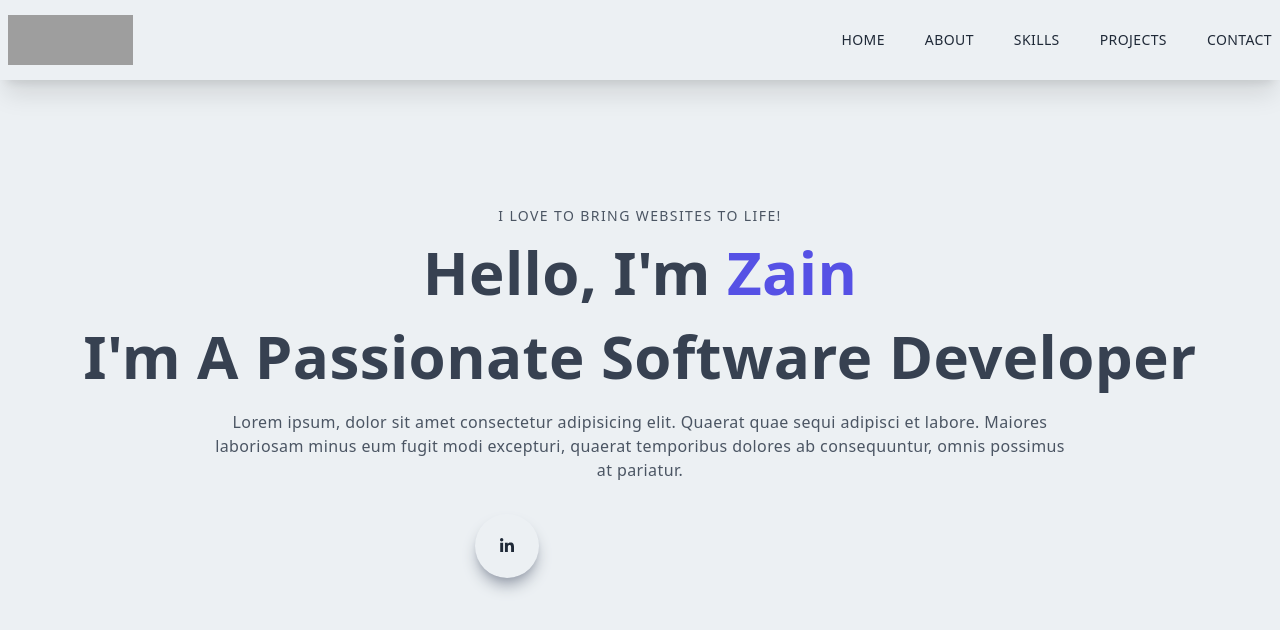
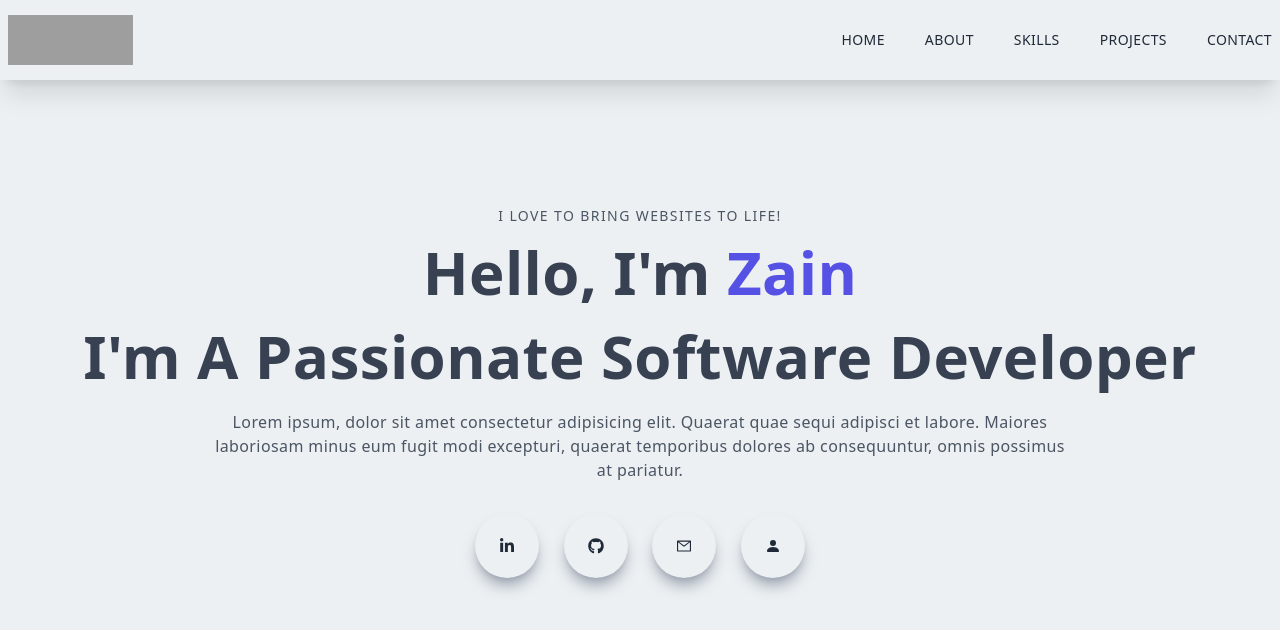
Before and after one commit to Zidan2k9/ulabdeen-nextjs-portfolio, a Next.js app: page / in a window 1280 px wide. Shown: the top 630 px of the page. Built offline with nearby package versions, Linux system fonts and the light colour scheme; grey boxes are pictures that could not be loaded.

Commit message:
Main component complete for the time being (TODO: add more icons)

```diff
--- a/components/Main.jsx
+++ b/components/Main.jsx
@@ -1,5 +1,7 @@
 import React from 'react'
-import { FaLinkedinIn } from 'react-icons/fa'
+import { AiOutlineMail } from 'react-icons/ai'
+import { BsFillPersonFill } from 'react-icons/bs'
+import { FaGithub, FaHackerrank, FaLinkedinIn, FaStackOverflow } from 'react-icons/fa'
 
 const Main = () => {
   return (
@@ -14,6 +16,21 @@ const Main = () => {
             <div className='rounded-full shadow-lg shadow-gray-400 p-6 cursor-pointer hover:scale-110 ease-in-out duration-300'>
               <FaLinkedinIn />
             </div>
+            <div className='rounded-full shadow-lg shadow-gray-400 p-6 cursor-pointer hover:scale-110 ease-in-out duration-300'>
+              <FaGithub />
+            </div>
+            {/* <div className='rounded-full shadow-lg shadow-gray-400 p-6 cursor-pointer hover:scale-110 ease-in-out duration-300'>
+              <FaStackOverflow />
+            </div>
+            <div className='rounded-full shadow-lg shadow-gray-400 p-6 cursor-pointer hover:scale-110 ease-in-out duration-300'>
+              <FaHackerrank />
+            </div> */}
+            <div className='rounded-full shadow-lg shadow-gray-400 p-6 cursor-pointer hover:scale-110 ease-in-out duration-300'>
+              <AiOutlineMail />
+            </div>
+            <div className='rounded-full shadow-lg shadow-gray-400 p-6 cursor-pointer hover:scale-110 ease-in-out duration-300'>
+              <BsFillPersonFill />
+            </div>
           </div>
         </div>
       </div>
```
